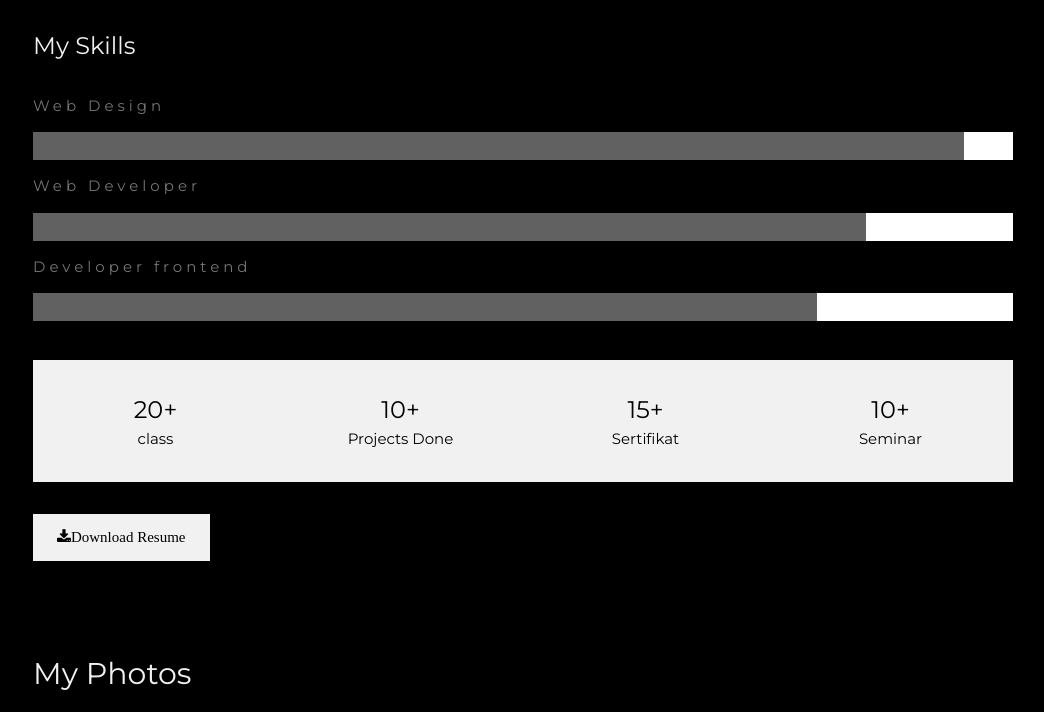
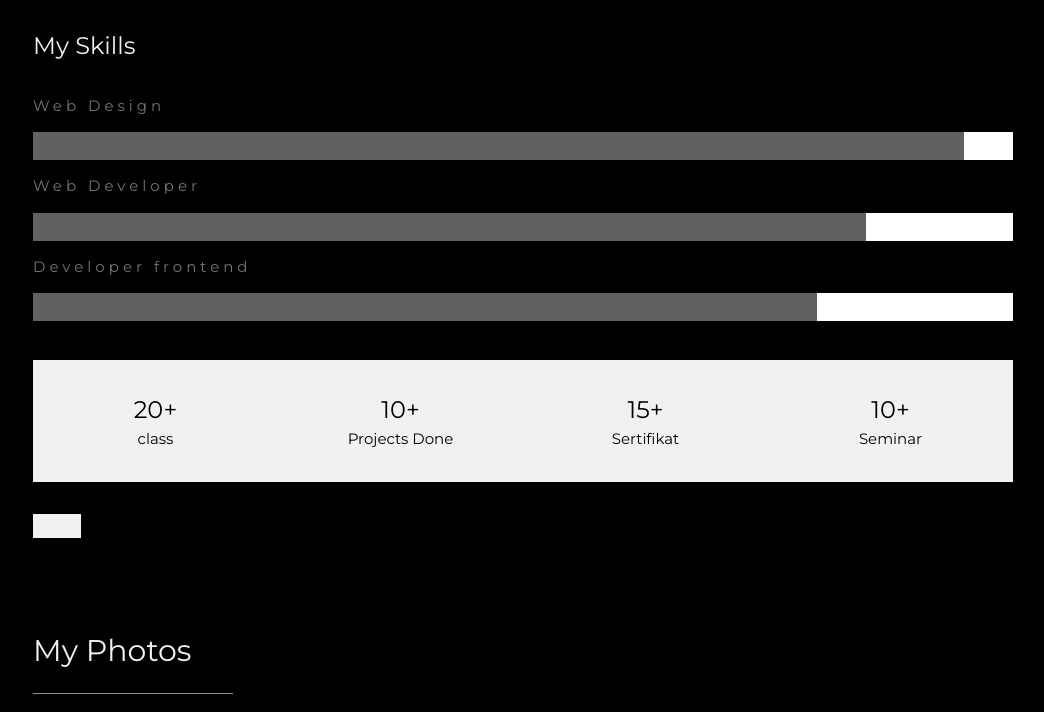
Before and after one commit to theleaderofenemy/Mau-Udahan, a plain HTML site: page index.html in a window 1280 px wide. Shown: the part 2073-2785 px from the top of the page, without its empty margins (177-1221 px from the left). Drawn offline with nearby package versions, Linux system fonts and the light colour scheme.

Commit message:
Update index.html

```diff
--- a/index.html
+++ b/index.html
@@ -184,9 +184,6 @@ body, h1,h2,h3,h4,h5,h6 {font-family: "Montserrat", sans-serif}
     </div>
 
    <button class="w3-button w3-light-grey w3-padding-large w3-section">
-    <a href="https://github.com/theleaderofenemy/Mau-Udahan/blob/main/Profile.pdf" download style="text-decoration:none; color:inherit">
-    <i class="fa fa-download">Download Resume</i>
-</a>
 </button>
 
 
```
